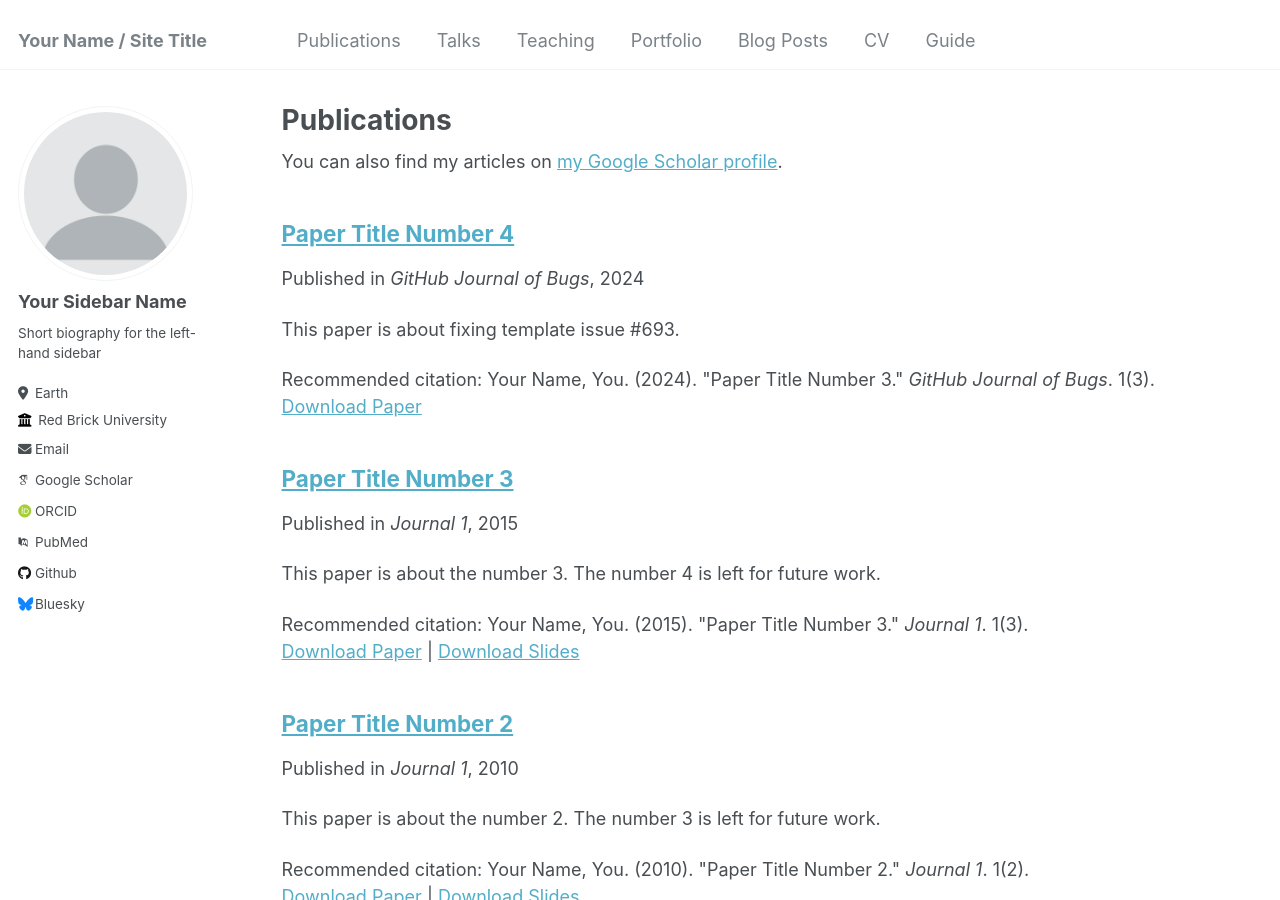
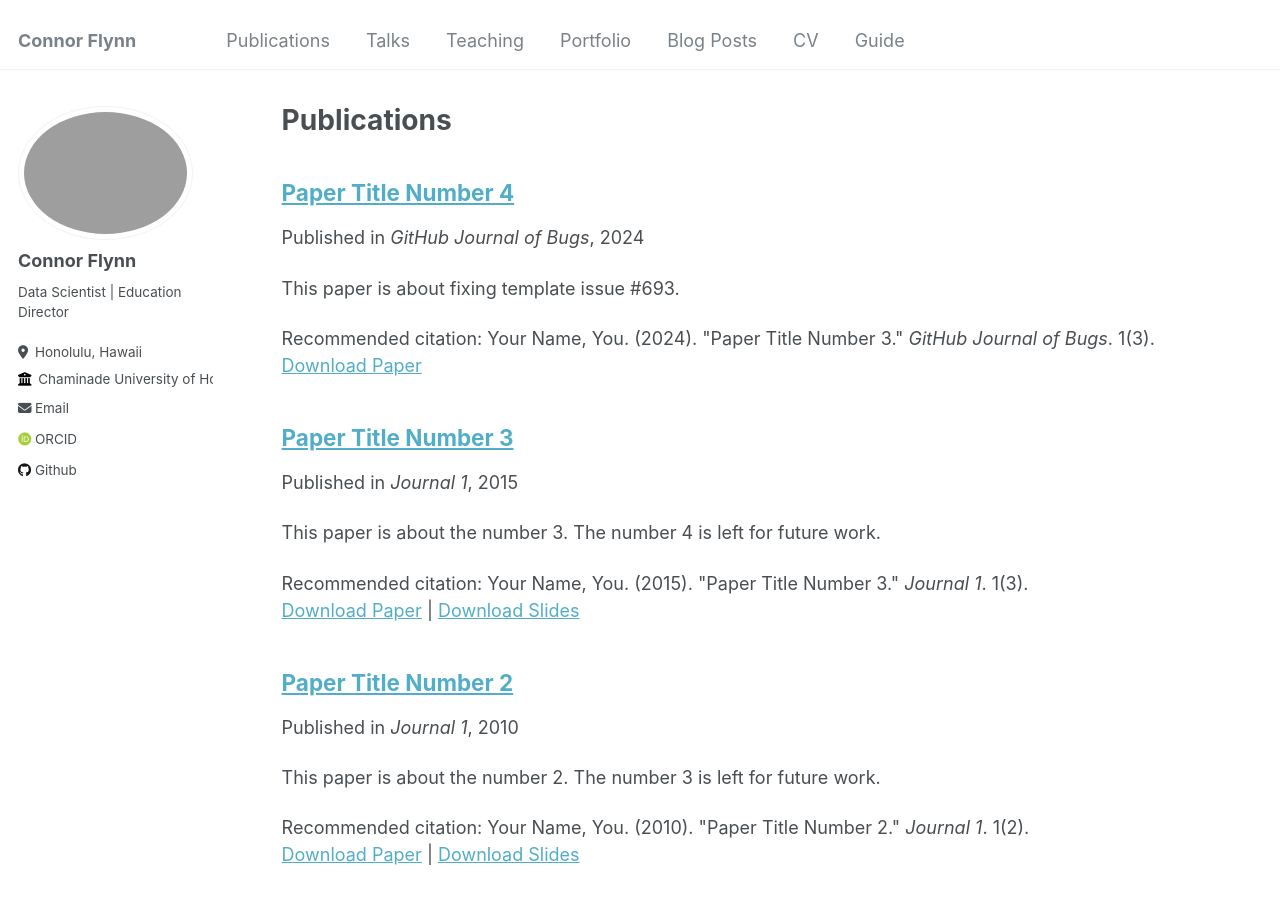
Before and after one commit to ConnorFlynn/ConnorFlynn.github.io, a Jekyll site: the page built from _pages/publications.md, in a window 1280 px wide and 900 px high. Built offline with Jekyll 4.4.1, drawn with Linux system fonts in a browser that asks for light colours; some web fonts are replaced.

Commit message:
Update _config.yml

```diff
--- a/_config.yml
+++ b/_config.yml
@@ -8,7 +8,7 @@
 
 # Basic Site Settings
 locale                   : "en-US"
-title                    : "Your Name / Site Title"
+title                    : "Connor Flynn"
 title_separator          : "-"
 name                     : &name "Your Name"
 description              : &description "personal description"
@@ -21,57 +21,21 @@ repository               : "academicpages/academicpages.github.io"
 #               Additional customization can be done by editing /_includes/author-profile.html
 author:
   # Biographic information
-  avatar           : "profile.png"
-  name             : "Your Sidebar Name"
-  pronouns         : # example: "she/her"
-  bio              : "Short biography for the left-hand sidebar"
-  location         : "Earth"
-  employer         : "Red Brick University"
-  uri              : # URL
-  email            : "none@example.org"
+  avatar           : "bren_photo.png"
+  name             : "Connor Flynn"
+  bio              : "Data Scientist | Education Director"
+  location         : "Honolulu, Hawaii"
+  employer         : "Chaminade University of Honolulu"
+  email            : "connor.flynn@chaminade.edu"
 
   # Academic websites
-  arxiv            : # URL - Update with the correct link to your profile
-  googlescholar    : "https://scholar.google.com/citations?user=PS_CX0AAAAAJ"
-  impactstory      : # URL
-  orcid            : "http://orcid.org/yourorcidurl"
-  semantic         : # URL
-  pubmed           : "https://www.ncbi.nlm.nih.gov/pubmed/?term=john+snow"
-  researchgate     : # URL
+  orcid            : "https://orcid.org/0009-0004-8407-7124"
 
   # Repositories and software development
-  bitbucket        : # Username - Update with your username on the site
-  codepen          : # Username
-  dribbble         : # Username
-  github           : "academicpages"
-  kaggle           : # Username
-  stackoverflow    : # User number or user number and name (i.e., use "1" or "1/jeff-atwood")
 
-  # Social media
-  bluesky          : "bsky.app" # Replace this with you Bluesky username
-  facebook         : # Username
-  flickr           : # Username
-  foursquare       : # Username
-  goodreads        : # Username
-  google_plus      : # Username
-  keybase          : # Username
-  instagram        : # Username
-  lastfm           : # Username
-  linkedin         : # Username
-  mastodon         : # URL
-  medium           : # URL
-  pinterest        : # Username
-  soundcloud       : # Username
-  steam            : # Username
-  telegram         : # URL
-  tumblr           : # Username
-  twitter          : # Username for X / Twitter
-  vine             : # Username
-  weibo            : # Username
-  wikipedia        : # Username
-  xing             : # Username
-  youtube          : # Username
-  zhihu            : # URL
+  github           : "ConnorFlynn"
+
+
 
 
 # Site Settings
```
